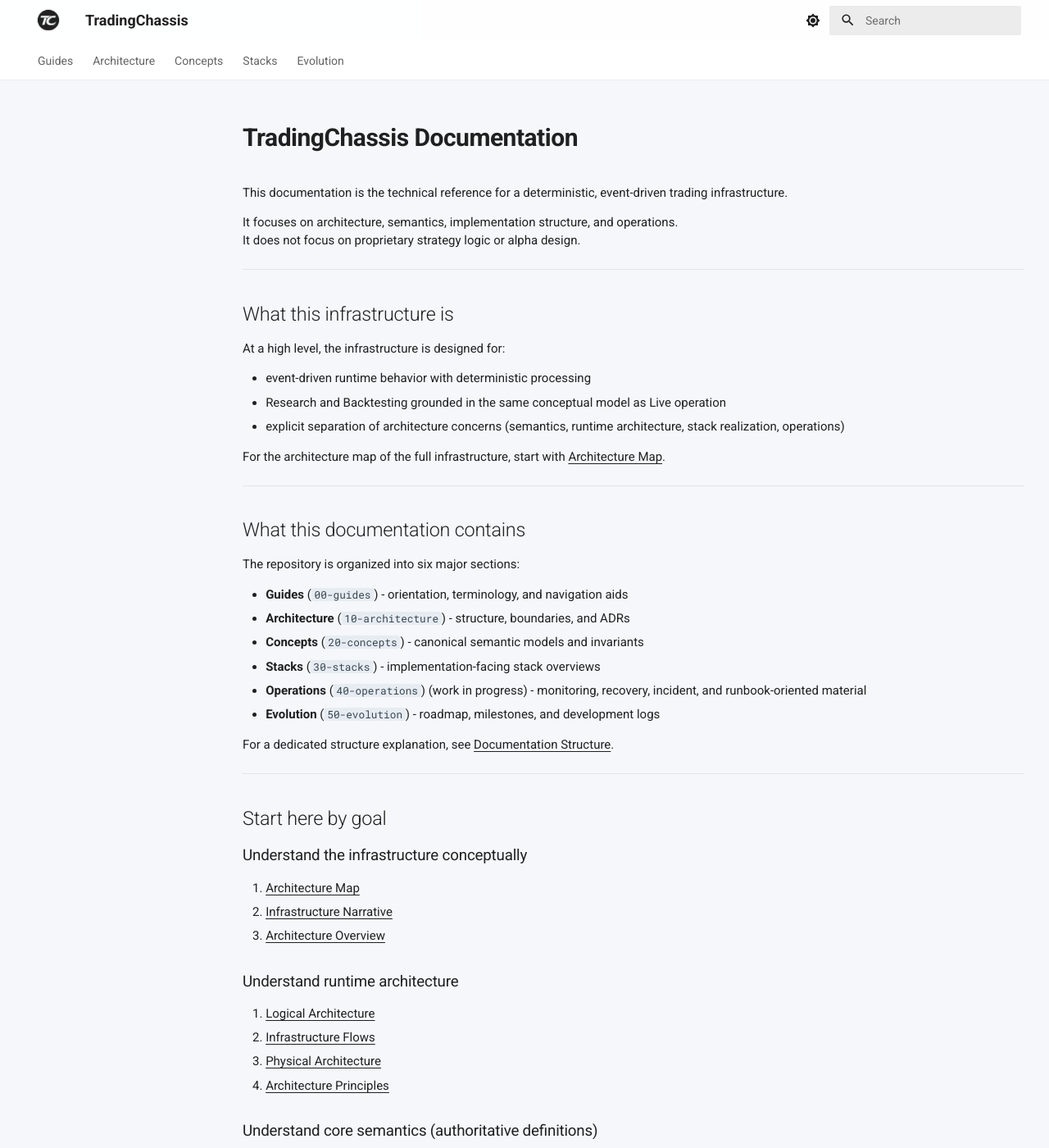
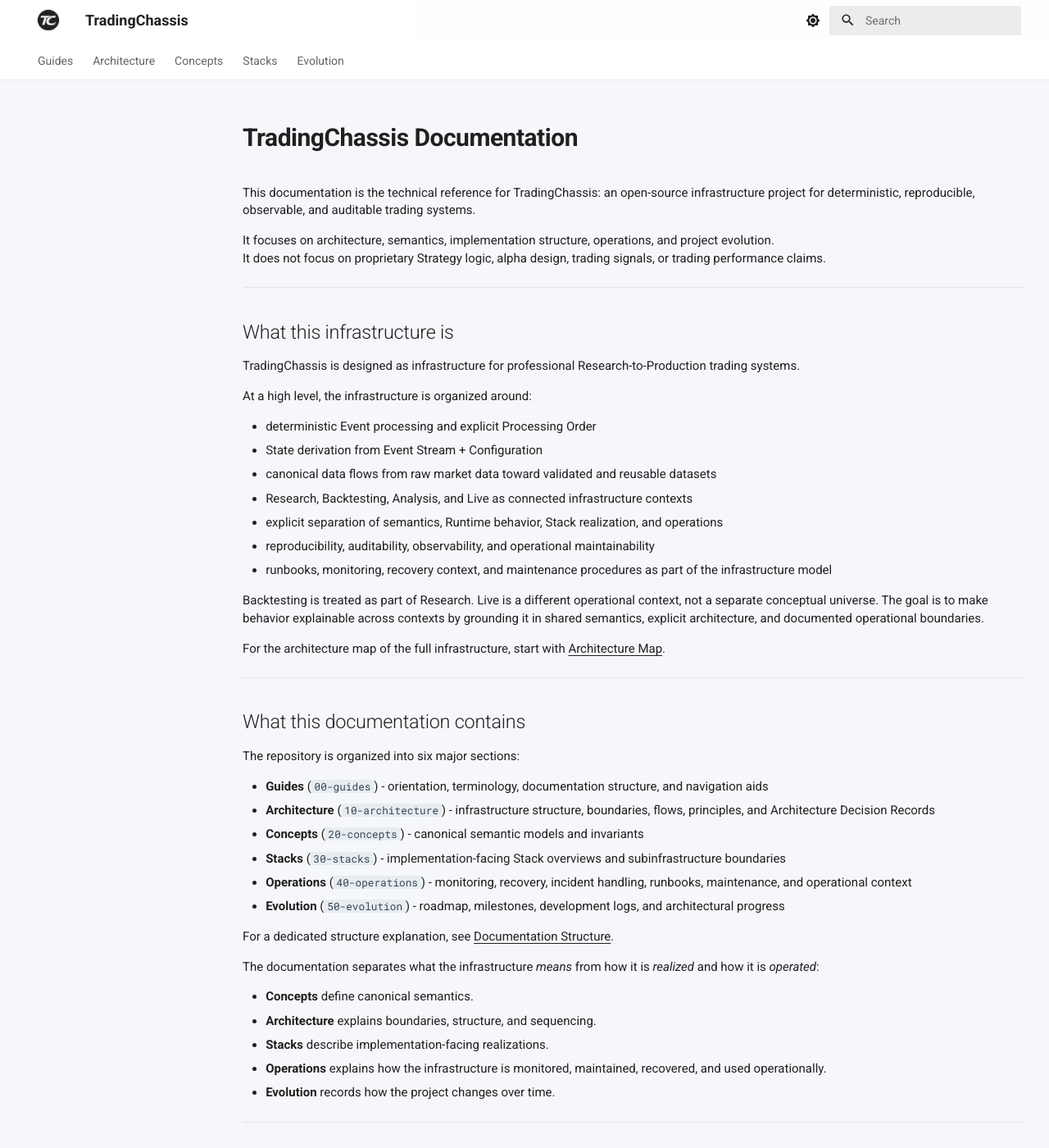
Before and after one commit to TradingChassis/docs, an MkDocs documentation site: the page built from docs/index.md, in a window 1280 px wide and 1400 px high. Shown: the whole window at 82% size. Built offline with MkDocs 1.6.1 and Material for MkDocs 9.7.7, drawn with Linux system fonts in a browser that asks for light colours; the version menu is left out; some of the changed text lies outside the part shown.

Commit message:
Enhance docs landing page (#8)
Co-authored-by: bxvtr <bxvtr@users.noreply.github.com>

```diff
--- a/docs/index.md
+++ b/docs/index.md
@@ -1,19 +1,27 @@
 # TradingChassis Documentation
 
-This documentation is the technical reference for a deterministic, event-driven trading infrastructure.
+This documentation is the technical reference for TradingChassis: an open-source infrastructure project for deterministic, reproducible, observable, and auditable trading systems.
 
-It focuses on architecture, semantics, implementation structure, and operations.
-It does not focus on proprietary strategy logic or alpha design.
+It focuses on architecture, semantics, implementation structure, operations, and project evolution.
+It does not focus on proprietary Strategy logic, alpha design, trading signals, or trading performance claims.
 
 ---
 
 ## What this infrastructure is
 
-At a high level, the infrastructure is designed for:
+TradingChassis is designed as infrastructure for professional Research-to-Production trading systems.
 
-- event-driven runtime behavior with deterministic processing
-- Research and Backtesting grounded in the same conceptual model as Live operation
-- explicit separation of architecture concerns (semantics, runtime architecture, stack realization, operations)
+At a high level, the infrastructure is organized around:
+
+- deterministic Event processing and explicit Processing Order
+- State derivation from Event Stream + Configuration
+- canonical data flows from raw market data toward validated and reusable datasets
+- Research, Backtesting, Analysis, and Live as connected infrastructure contexts
+- explicit separation of semantics, Runtime behavior, Stack realization, and operations
+- reproducibility, auditability, observability, and operational maintainability
+- runbooks, monitoring, recovery context, and maintenance procedures as part of the infrastructure model
+
+Backtesting is treated as part of Research. Live is a different operational context, not a separate conceptual universe. The goal is to make behavior explainable across contexts by grounding it in shared semantics, explicit architecture, and documented operational boundaries.
 
 For the architecture map of the full infrastructure, start with [Architecture Map](00-guides/architecture-map.md).
 
@@ -23,14 +31,22 @@ For the architecture map of the full infrastructure, start with [Architecture Ma
 
 The repository is organized into six major sections:
 
-- **Guides** (`00-guides`) - orientation, terminology, and navigation aids
-- **Architecture** (`10-architecture`) - structure, boundaries, and ADRs
+- **Guides** (`00-guides`) - orientation, terminology, documentation structure, and navigation aids
+- **Architecture** (`10-architecture`) - infrastructure structure, boundaries, flows, principles, and Architecture Decision Records
 - **Concepts** (`20-concepts`) - canonical semantic models and invariants
-- **Stacks** (`30-stacks`) - implementation-facing stack overviews
-- **Operations** (`40-operations`) (work in progress) - monitoring, recovery, incident, and runbook-oriented material
-- **Evolution** (`50-evolution`) - roadmap, milestones, and development logs
+- **Stacks** (`30-stacks`) - implementation-facing Stack overviews and subinfrastructure boundaries
+- **Operations** (`40-operations`) - monitoring, recovery, incident handling, runbooks, maintenance, and operational context
+- **Evolution** (`50-evolution`) - roadmap, milestones, development logs, and architectural progress
 
 For a dedicated structure explanation, see [Documentation Structure](00-guides/documentation-structure.md).
+
+The documentation separates what the infrastructure *means* from how it is *realized* and how it is *operated*:
+
+- **Concepts** define canonical semantics.
+- **Architecture** explains boundaries, structure, and sequencing.
+- **Stacks** describe implementation-facing realizations.
+- **Operations** explains how the infrastructure is monitored, maintained, recovered, and used operationally.
+- **Evolution** records how the project changes over time.
 
 ---
 
@@ -42,14 +58,14 @@ For a dedicated structure explanation, see [Documentation Structure](00-guides/d
 2. [Infrastructure Narrative](10-architecture/infrastructure-narrative.md)
 3. [Architecture Overview](10-architecture/architecture-overview.md)
 
-### Understand runtime architecture
+### Understand architecture and boundaries
 
 1. [Logical Architecture](10-architecture/logical-architecture.md)
 2. [Infrastructure Flows](10-architecture/infrastructure-flows.md)
 3. [Physical Architecture](10-architecture/physical-architecture.md)
 4. [Architecture Principles](10-architecture/architecture-principles.md)
 
-### Understand core semantics (authoritative definitions)
+### Understand core semantics
 
 1. [Terminology](00-guides/terminology.md)
 2. [Concepts Overview](20-concepts/concepts-overview.md)
@@ -59,19 +75,45 @@ For a dedicated structure explanation, see [Documentation Structure](00-guides/d
 6. [Determinism Model](20-concepts/determinism-model.md)
 7. [Invariants](20-concepts/invariants.md)
 
-### Find implementation, stack details and operations material
+### Understand Research, Backtesting, Analysis, and Live context
 
-1. relevant stack section under [Stacks](30-stacks/stacks-overview.md)
-2. related ADRs under [Architecture](10-architecture/adr/foundations/ADR-001-two-axis-structure.md)
-3. monitoring / recovery / incident and runbook documents under [Operations](40-operations/operations-overview.md)
+1. [Architecture Map](00-guides/architecture-map.md)
+2. [Infrastructure Narrative](10-architecture/infrastructure-narrative.md)
+3. relevant Stack documents under [Stacks](30-stacks/stacks-overview.md)
+4. related semantic models under [Concepts](20-concepts/concepts-overview.md)
+
+### Find implementation and Stack details
+
+1. relevant Stack section under [Stacks](30-stacks/stacks-overview.md)
+2. related architecture views under [Architecture](10-architecture/architecture-overview.md)
+3. related ADRs under [Architecture Decision Records](10-architecture/adr/foundations/ADR-001-two-axis-structure.md)
+
+### Understand operations, monitoring, and maintenance
+
+1. [Operations Overview](40-operations/operations-overview.md)
+2. monitoring, recovery, incident, and runbook-oriented documents under [Operations](40-operations/operations-overview.md)
+3. related Stack documents under [Stacks](30-stacks/stacks-overview.md)
+4. related architecture boundaries under [Architecture](10-architecture/architecture-overview.md)
+
+### Understand project direction and evolution
+
+1. [Roadmap](50-evolution/roadmap.md)
+2. milestones and development logs under [Evolution](50-evolution/roadmap.md)
+3. relevant ADRs under [Architecture Decision Records](10-architecture/adr/foundations/ADR-001-two-axis-structure.md)
 
 ---
 
 ## How to use this documentation effectively
 
-- Use overview pages to orient quickly.
-- Use concept documents for exact semantic definitions.
-- Use architecture documents for component boundaries and sequencing.
-- Use stack and operations documents for applied implementation and operating context.
+Use this documentation as a layered technical reference:
+
+- Use **Guides** to orient quickly.
+- Use **Terminology** and **Concepts** for exact semantic definitions.
+- Use **Architecture** documents for structure, sequencing, and boundaries.
+- Use **Stacks** for implementation-facing subinfrastructure views.
+- Use **Operations** for monitoring, recovery, runbooks, maintenance, and operating context.
+- Use **Evolution** to understand roadmap, milestones, and historical direction.
 
 When in doubt, treat concept documents as semantic authority and use overview pages as navigational summaries.
+
+Stack and operations documents should apply canonical semantics; they should not redefine them locally.
```
Also changed, not shown: docs/20-concepts/event-model.md (+1 -1 lines).
